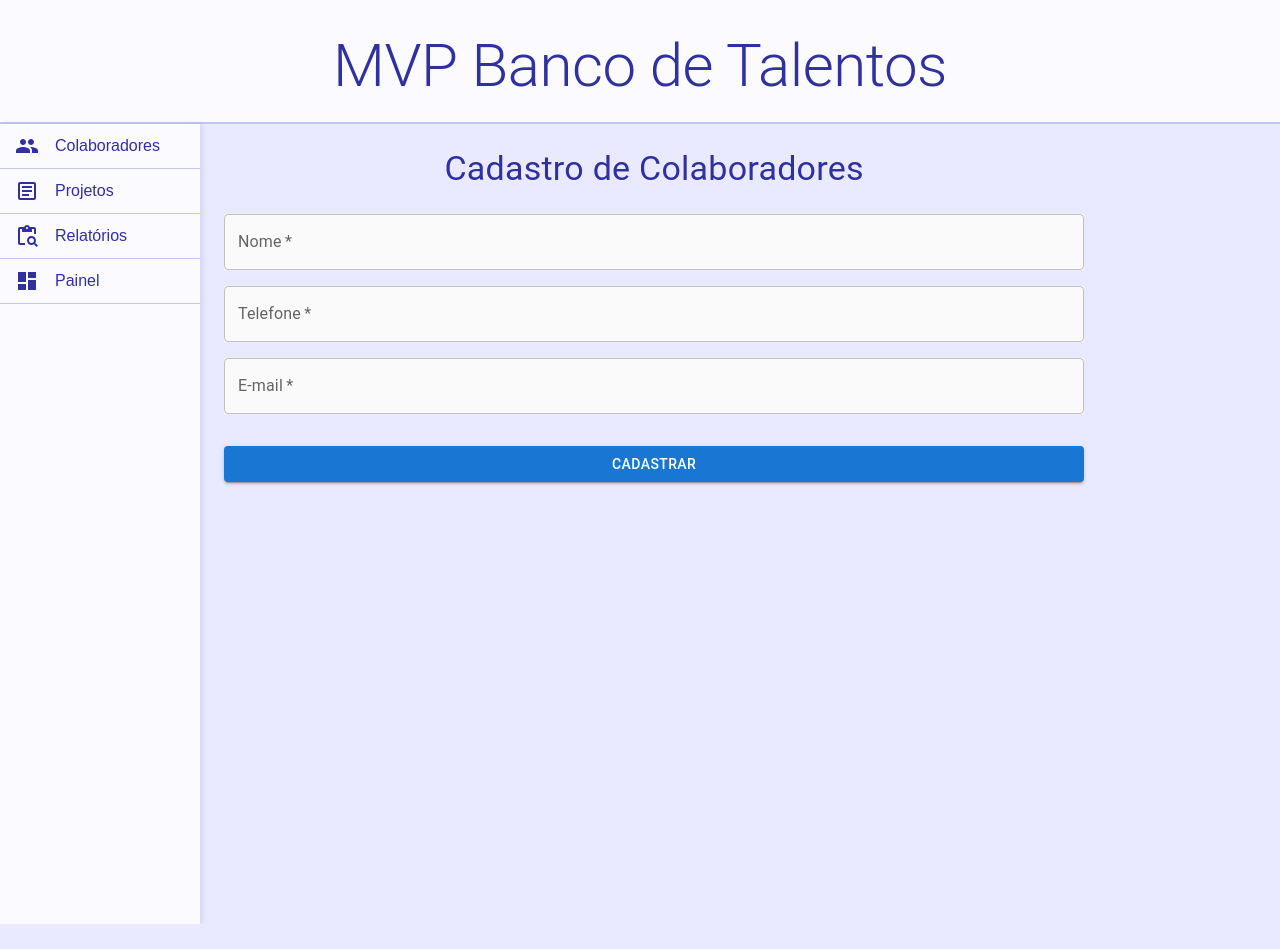
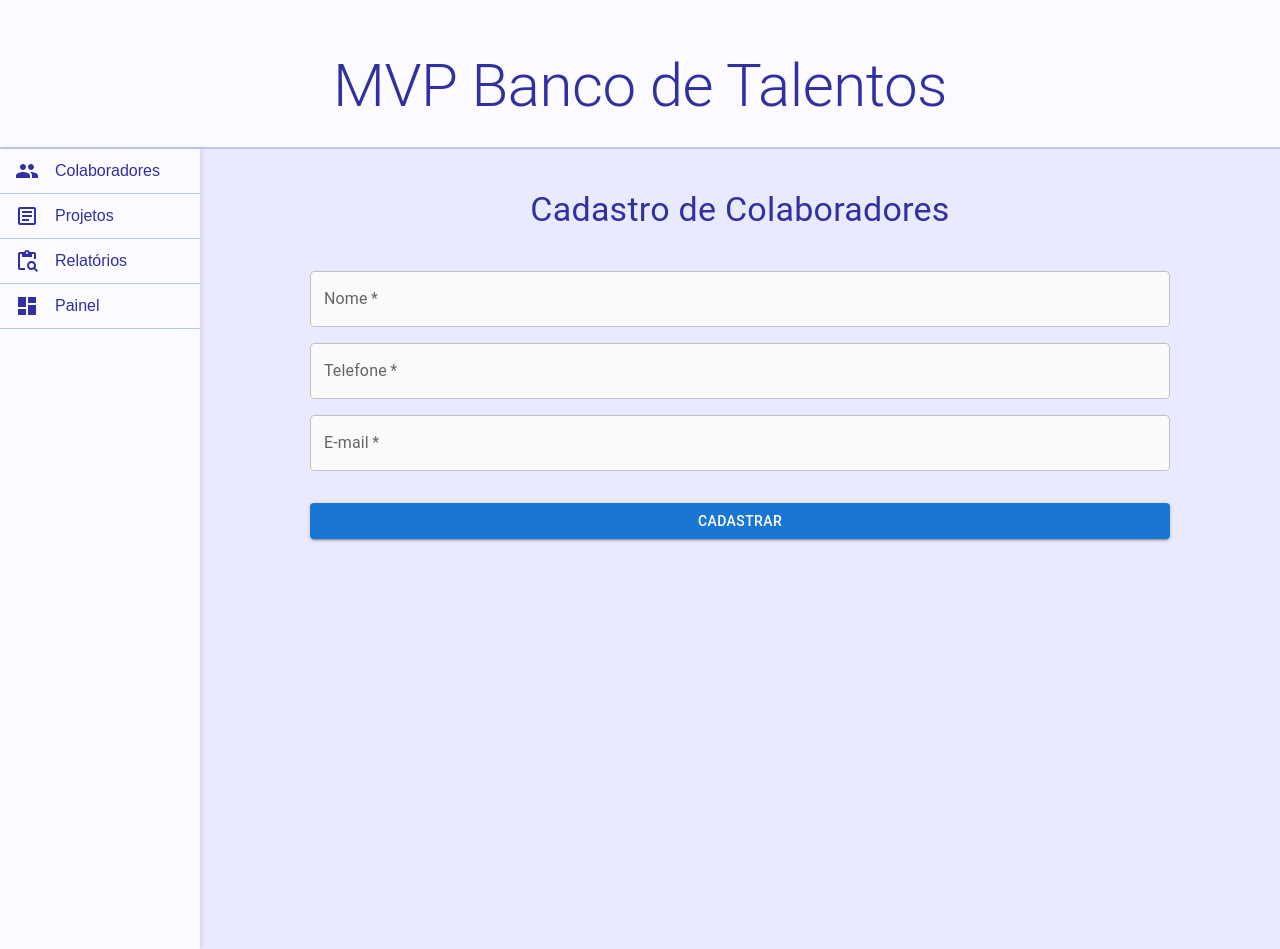
Before and after one commit to orivaldosantana/mvp_banco_talentos, a Next.js app: page /admin/collaborator in a window 1280 px wide. Before the commit the page ends 924 px from the top, so only its background shows below. Built offline with nearby package versions, Linux system fonts and the light colour scheme.

Commit message:
refactor: update admin layout component with Box component for improved structure and styling

```diff
--- a/app/admin/layout.js
+++ b/app/admin/layout.js
@@ -14,7 +14,7 @@ export default function PagesLayout({ children }) {
           <div>
             <NavBar />
           </div>
-          <div>{children} </div>
+          <Box sx={{ width: '100%' }}> {children} </Box>
         </Box>
       </div>
     </div>
--- a/app/globals.css
+++ b/app/globals.css
@@ -27,8 +27,8 @@ a {
 header {
   background-color: var(--bg2);
   color: var(--font);
-  padding-top: 30px;
-  padding-bottom: 20px;
+  padding-top: 50px;
+  padding-bottom: 25px;
   text-align: center;
   border-bottom: #bec9f2 2px solid;
   width: 100%;
--- a/app/ui/forms/professional.tsx
+++ b/app/ui/forms/professional.tsx
@@ -20,7 +20,7 @@ function Professional({ title }) {
           flexDirection: 'column'
         }}
       >
-        <Typography variant="h4" sx={{ color: '#3030a1', margin: 3 }}>
+        <Typography variant="h4" sx={{ color: '#3030a1', margin: 5 }}>
           Cadastro de Colaboradores
         </Typography>
 
```
